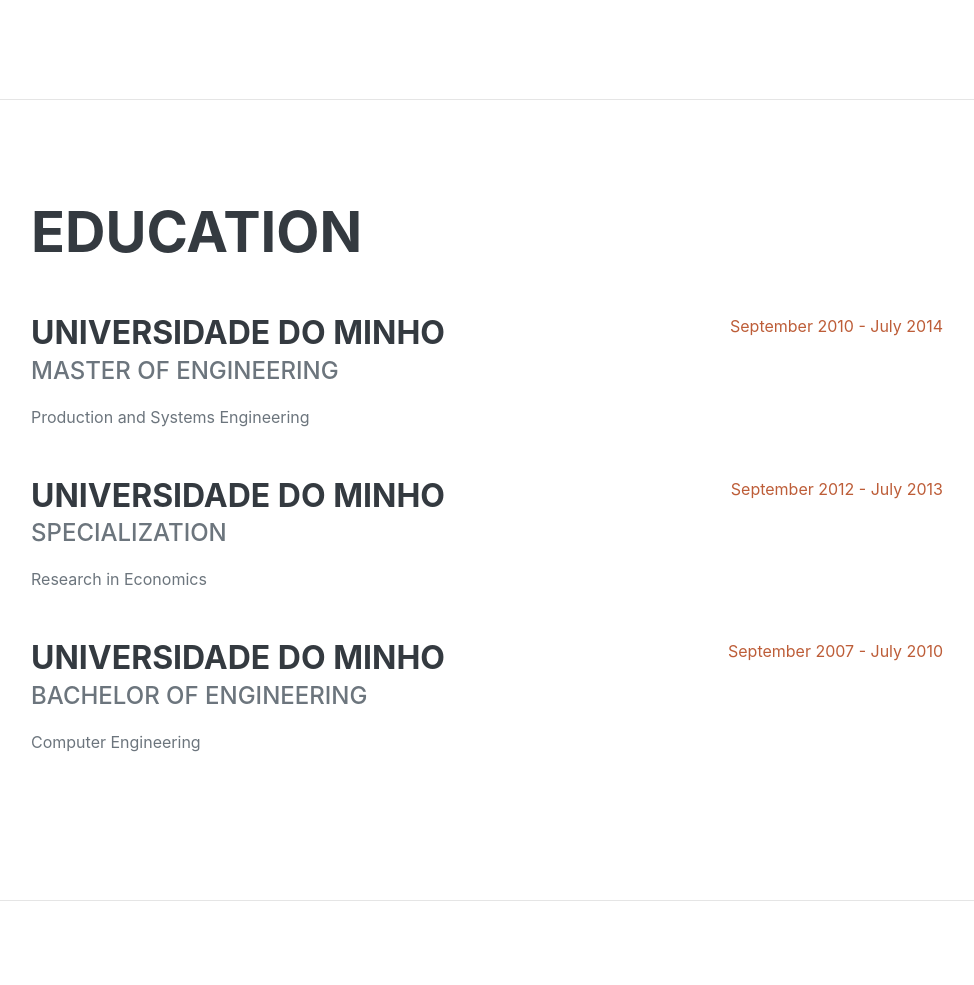
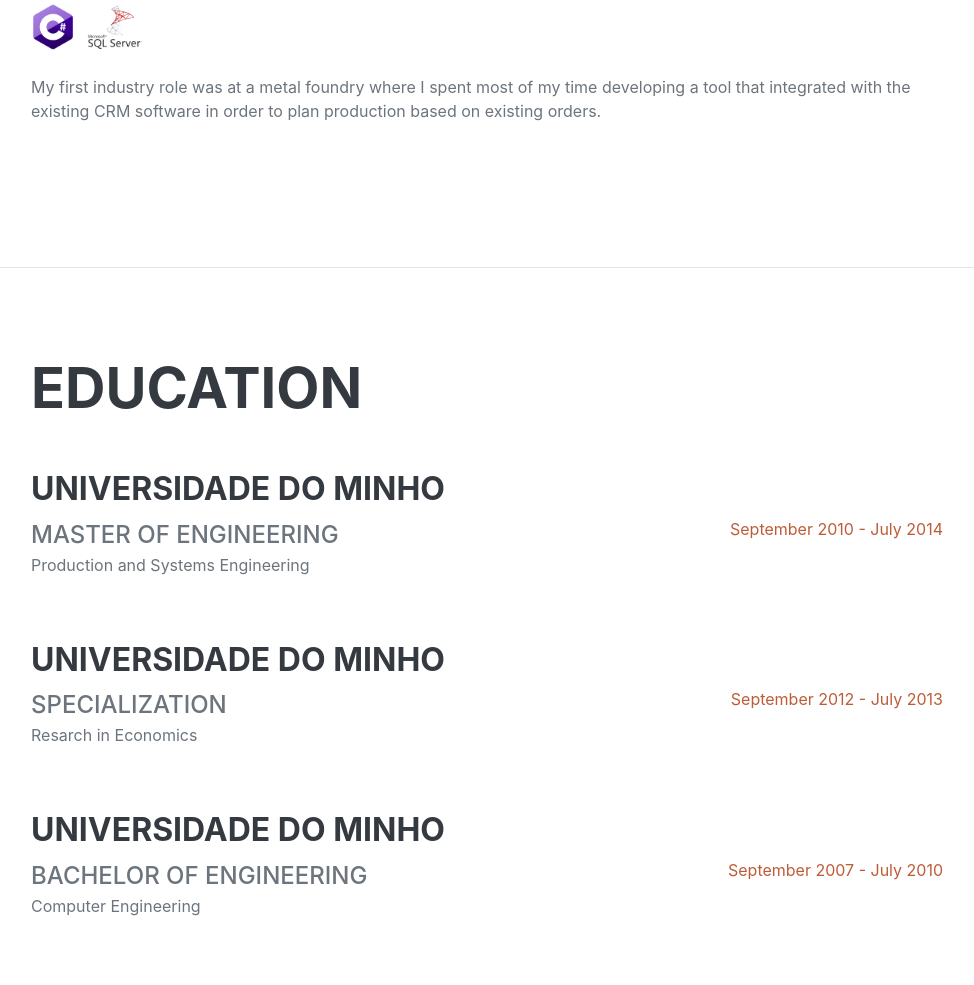
Before and after one commit to agentshowers/joaoamor.im, a plain HTML site: page index.html in a window 1280 px wide. Shown: the part 2160-3145 px from the top of the page, without its empty margins (289-1263 px from the left). Drawn offline with nearby package versions, Linux system fonts and the light colour scheme; a web font is replaced by a local one.

Commit message:
Fix dates in Education + add skill images

```diff
--- a/index.html
+++ b/index.html
@@ -71,7 +71,14 @@
                                 <div class="text-primary">January 2018 - September 2019</div>
                             </div>
                         </div>
-                        <div class="flex-md-row mb-5">
+                        <div class="flex-md-row mb-4">
+                            <img class="img-skill mr-2" src="assets/img/rails.png" alt="rails" />
+                            <img class="img-skill mr-2" src="assets/img/ember.png" alt="emberjs" />
+                            <img class="img-skill mr-2" src="assets/img/elasticsearch.png" alt="elasticsearch" />
+                            <img class="img-skill mr-2" src="assets/img/aws.png" alt="aws" />
+                            <img class="img-skill mr-2" src="assets/img/mysql.png" alt="mysql" />
+                        </div>
+                        <div class="flex-md-row mb-4">
                             <p>Joined Intercom in the brand new London office, and immediately jumped in to build the new version of the Intercom Messenger. I designed the backend and implemented most of the frontend for the new messenger configuration UI.</p>
                             <p>After that, the team pivoted into building Answer Bot, Intercom's machine learning powered bot that learns from your common questions. I contributed to the data model design and implement many prototypes for the bot curation UI, with focus on historical conversation and keyword search.</p>
                             <p>As the team got ready for the launch, I started laying the groundwork for the new version of our Articles product. I designed a completely new data model for the product in order to support multilingual content, performed critical data migrations on legacy systems with no outages, and lead a team of 6 engineers to two succesful releases.</p>
@@ -99,7 +106,14 @@
                                 <div class="text-primary">June 2015 - March 2017</div>
                             </div>
                         </div>
-                        <div class="flex-md-row mb-5">
+                        <div class="flex-md-row mb-4">
+                            <img class="img-skill mr-2" src="assets/img/csharp.png" alt="csharp" />
+                            <img class="img-skill mr-2" src="assets/img/java.png" alt="java" />
+                            <img class="img-skill mr-2" src="assets/img/sqlserver.png" alt="sqlserver" />
+                            <img class="img-skill mr-2" src="assets/img/mysql.png" alt="mysql" />
+                            <img class="img-skill mr-2" src="assets/img/oracle.png" alt="oracle" />
+                        </div>
+                        <div class="flex-md-row mb-4">
                             <p>Started at OutSystems as the first hire for the brand new Braga office, and quickly integrated with the Integrations team (pun intended) in Lisbon to help launch the new REST API capabilities in the OutSystems platform.</p>
                             <p>I then lead the project to add native JSON de/serialization capabilities to the platform, from user research, prototyping, technical planning and execution. At the same time, I onboarded new engineers joining the office and guided them through joining the team.</p>
                             <p>The team then moved on to working on our external database integrations. During this project I took on a technical lead role, driving both the technical execution but also acting as the project manager.</p>
@@ -119,6 +133,10 @@
                                 <div class="text-primary">February 2015 - June 2015</div>
                             </div>
                         </div>
+                        <div class="flex-md-row mb-4">
+                            <img class="img-skill mr-2" src="assets/img/csharp.png" alt="csharp" />
+                            <img class="img-skill mr-2" src="assets/img/sqlserver.png" alt="sqlserver" />
+                        </div>
                         <div class="flex-md-row mb-5">
                             <p>My first industry role was at a metal foundry where I spent most of my time developing a tool that integrated with the existing CRM software in order to plan production based on existing orders.</p>
                         </div>
@@ -130,29 +148,53 @@
             <section class="resume-section" id="education">
                 <div class="resume-section-content">
                     <h2 class="mb-5">Education</h2>
-                    <div class="d-flex flex-column flex-md-row justify-content-between mb-5">
-                        <div class="flex-grow-1">
-                            <h3 class="mb-0">Universidade do Minho</h3>
-                            <div class="subheading mb-3">Master of Engineering</div>
-                            <div>Production and Systems Engineering</div>
+                    <div class="d-flex flex-column">
+                        <div class="flex-md-row">
+                            <h3>Universidade do Minho</h3>
                         </div>
-                        <div class="flex-shrink-0"><span class="text-primary">September 2010 - July 2014</span></div>
+                        <div class="d-flex flex-column flex-md-row justify-content-between">
+                            <div class="flex-grow-1">
+                                <div class="subheading">Master of Engineering</div>
+                            </div>
+                            <div class="flex-shrink-0">
+                                <div class="text-primary">September 2010 - July 2014</div>
+                            </div>
+                        </div>
+                        <div class="flex-md-row mb-5">
+                            <p>Production and Systems Engineering</p>
+                        </div>
                     </div>
-                    <div class="d-flex flex-column flex-md-row justify-content-between mb-5">
-                        <div class="flex-grow-1">
-                            <h3 class="mb-0">Universidade do Minho</h3>
-                            <div class="subheading mb-3">Specialization</div>
-                            <div>Research in Economics</div>
+                    <div class="d-flex flex-column">
+                        <div class="flex-md-row">
+                            <h3>Universidade do Minho</h3>
                         </div>
-                        <div class="flex-shrink-0"><span class="text-primary">September 2012 - July 2013</span></div>
+                        <div class="d-flex flex-column flex-md-row justify-content-between">
+                            <div class="flex-grow-1">
+                                <div class="subheading">Specialization</div>
+                            </div>
+                            <div class="flex-shrink-0">
+                                <div class="text-primary">September 2012 - July 2013</div>
+                            </div>
+                        </div>
+                        <div class="flex-md-row mb-5">
+                            <p>Resarch in Economics</p>
+                        </div>
                     </div>
-                    <div class="d-flex flex-column flex-md-row justify-content-between mb-5">
-                        <div class="flex-grow-1">
-                            <h3 class="mb-0">Universidade do Minho</h3>
-                            <div class="subheading mb-3">Bachelor of Engineering</div>
-                            <div>Computer Engineering</div>
+                    <div class="d-flex flex-column">
+                        <div class="flex-md-row">
+                            <h3>Universidade do Minho</h3>
                         </div>
-                        <div class="flex-shrink-0"><span class="text-primary">September 2007 - July 2010</span></div>
+                        <div class="d-flex flex-column flex-md-row justify-content-between">
+                            <div class="flex-grow-1">
+                                <div class="subheading">Bachelor of Engineering</div>
+                            </div>
+                            <div class="flex-shrink-0">
+                                <div class="text-primary">September 2007 - July 2010</div>
+                            </div>
+                        </div>
+                        <div class="flex-md-row mb-5">
+                            <p>Computer Engineering</p>
+                        </div>
                     </div>
                 </div>
             </section>
```
Also changed, not shown: assets/img/aws.png (added), assets/img/csharp.png (added), assets/img/elasticsearch.png (added), assets/img/ember.png (added), assets/img/java.png (added), assets/img/mysql.png (added), assets/img/oracle.png (added), assets/img/profile.png, assets/img/rails.png (added), assets/img/sqlserver.png (added), css/styles.css.
